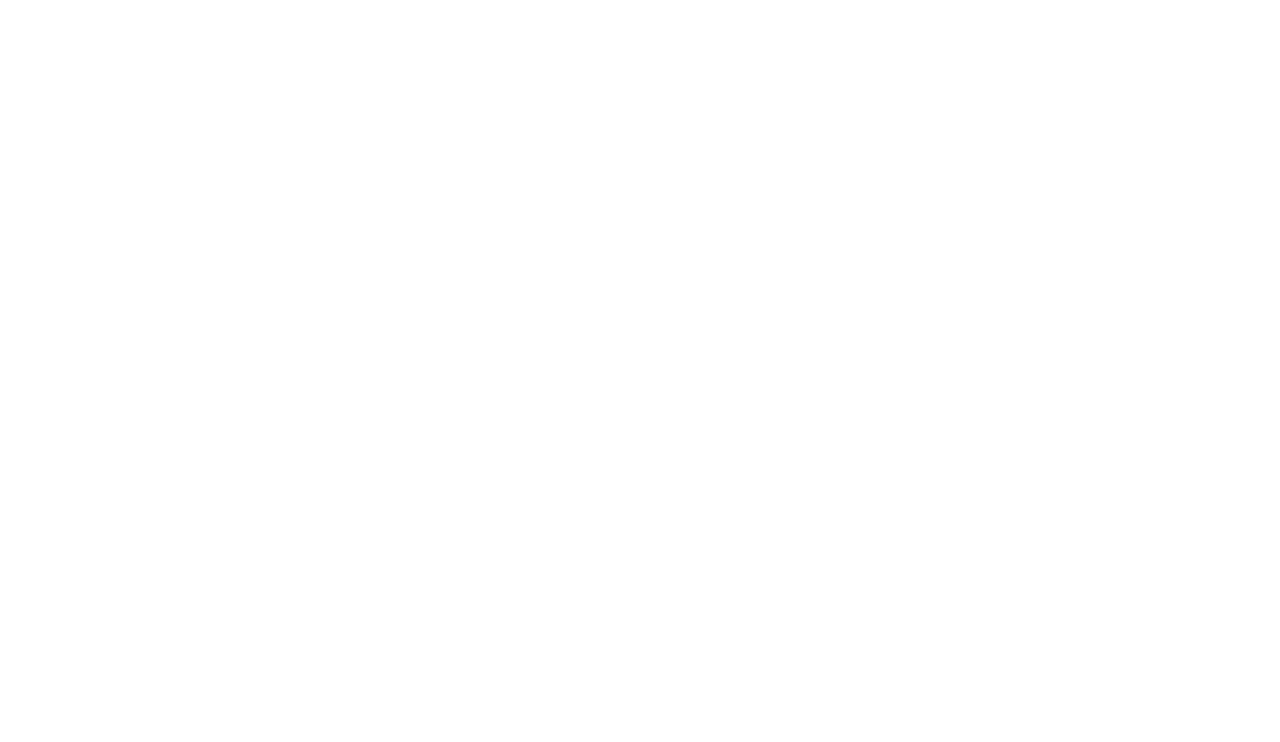
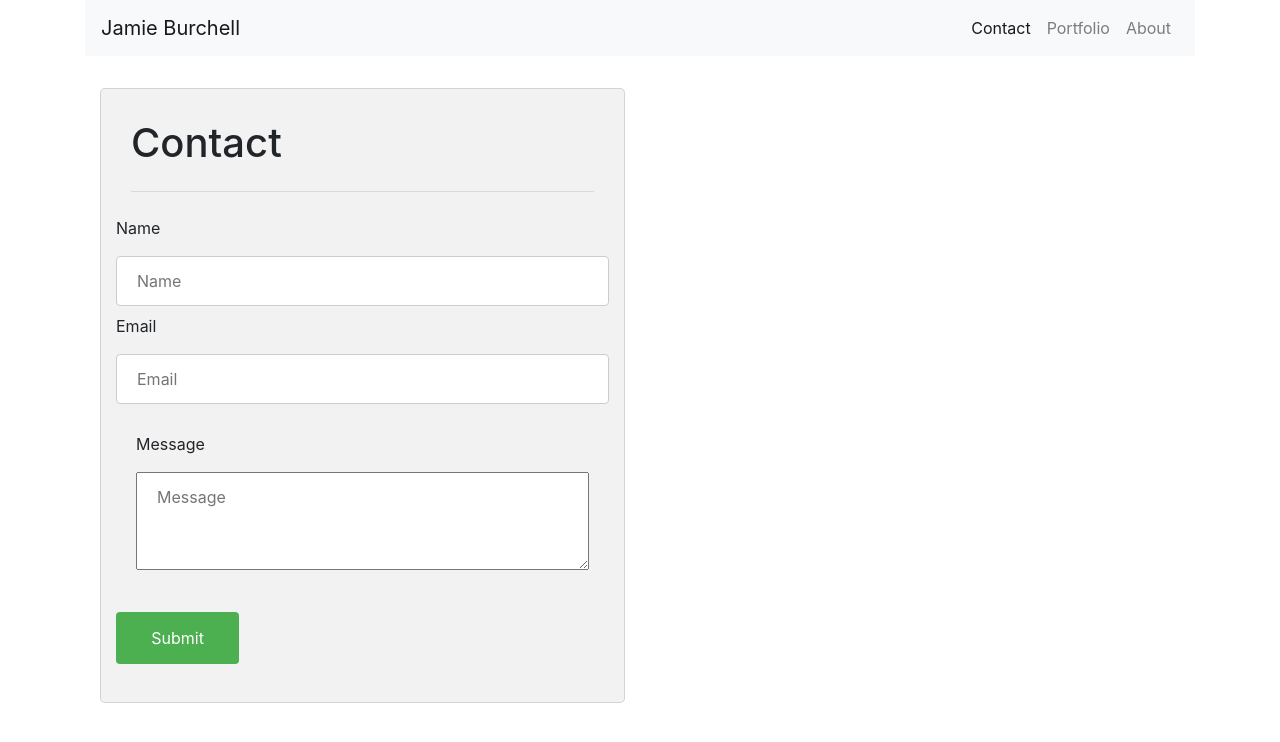
Before and after one commit to Burch531/Homework2_CSS_Bootstrap, a plain HTML site: page contact.html in a window 1280 px wide. Drawn offline with nearby package versions, Linux system fonts and the light colour scheme.

Commit message:
Contact page updated

```diff
--- a/contact.html
+++ b/contact.html
@@ -0,0 +1,109 @@
+<!DOCTYPE html>
+<html lang="en-us">
+
+<head>
+
+  <meta charset="UTF-8">
+  <title>About Me Website</title>
+
+  <!-- Bootstrap CSS -->
+  <link rel="stylesheet" type="text/css" href="reset.css">
+   <link rel="stylesheet" href="https://maxcdn.bootstrapcdn.com/bootstrap/4.0.0/css/bootstrap.min.css">
+   <link rel="stylesheet" type="text/css" href="style.css">
+
+</head>
+
+<body>
+
+ <!-- Container Div -->
+ <div class="container">
+
+    <!-- Section 1: Navbar-->
+    <nav class="navbar navbar-expand-lg navbar-light bg-light">
+
+      <!-- Our brand / logo -->
+      <a class="navbar-brand" href="#">Jamie Burchell</a>
+      <button class="navbar-toggler" type="button" data-toggle="collapse" data-target="#navbarNavDropdown" aria-controls="navbarNavDropdown" aria-expanded="false" aria-label="Toggle navigation">
+        <span class="navbar-toggler-icon"></span>
+      </button>
+
+        <!-- Collapsible button -->
+      <div class="collapse navbar-collapse" id="navbarNavDropdown">
+        <ul class="navbar-nav ml-auto">
+
+          <!-- The links of our navbar -->
+          <li class="nav-item active">
+            <a class="nav-link" href="contact.html">Contact <span class="sr-only">(current)</span></a>
+          </li>
+
+          <li class="nav-item">
+            <a class="nav-link" href="portfolio.html">Portfolio</a>
+          </li>
+
+          <li class="nav-item">
+            <a class="nav-link" href="index.html">About</a>
+            </a>
+          </li>
+
+        </ul>
+      </div>
+    </nav>
+</div>
+      <!-- a Bootstrap row with columns -->
+
+</br>
+
+        <!-- Card -->
+        <div class="container">
+        <div class="col-md-6">
+            <div class="card mt-2">
+              <div class="card-body">
+                <div class="page-header">
+                    <h1>Contact</h1>
+                    <hr class="my-4">
+                    <form action="/action_page.php"></form>
+
+
+                    <div class="row">
+                              <label for="name">Name</label>
+                              <input type="text" id="name" name="name" placeholder="Name">
+                    </div>
+
+                    <div class="row">
+                              <label for="email">Email</label>
+                              <input type="text" id="email" name="email" placeholder="Email">
+                    </div>
+
+                    <div class="row">
+
+                                <div class="message">
+                                    <label for="message">Message</label>
+                                    <textarea class="message" id="message" placeholder="Message" rows="3"></textarea>
+                                  </div>
+
+                    </div>
+
+                            <div class="row">
+                              <input type="submit" value="Submit">
+                            </form>
+                          </div>
+                    </div>
+                </div>
+              </div>
+
+            </div>
+        </div>
+        </div>
+
+
+
+
+    <!-- jQuery, javascript file for the Bootstrap's javascript file to function -->
+    <script src="https://cdnjs.cloudflare.com/ajax/libs/jquery/3.2.1/jquery.min.js"></script>
+
+    <!-- Bootstrap's javascript file that allows the dropdown menu to work  -->
+    <script src="https://maxcdn.bootstrapcdn.com/bootstrap/4.0.0/js/bootstrap.min.js"></script>
+
+</body>
+
+</html>
--- a/style.css
+++ b/style.css
@@ -1,4 +1,68 @@
-. img-thumbnail {
+.navbar-brand {
+    text: rgb(79, 79, 160);
+}
+
+/*CSS for index/about */
+
+.card-text {
+    display: inline-block;
+    }
+
+.img-thumbnail {
     border: none;
     display: inline-block;
 }
+
+p {
+    float: right;
+
+}
+
+
+
+
+
+
+
+/* CSS for Contact */
+input[type=text], select {
+    width: 100%;
+    padding: 12px 20px;
+    margin: 8px 0;
+    display: inline-block;
+    border: 1px solid #ccc;
+    border-radius: 4px;
+    box-sizing: border-box;
+  }
+
+  .message {
+    width: 100%;
+    text-align: top;
+    padding: 12px 20px;
+    margin: 8px 0;
+    display: inline-block;
+    border: none
+    border-radius: 4px;
+    box-sizing: border-box;
+  }
+
+  input[type=submit] {
+    width: 25%;
+    background-color: #4CAF50;
+    color: white;
+    padding: 14px 20px;
+    margin: 8px 0;
+    border: none;
+    border-radius: 4px;
+    cursor: pointer;
+  }
+
+  input[type=submit]:hover {
+    background-color: #4565a0;
+  }
+
+  .card  {
+    border-radius: 5px;
+    background-color: #f2f2f2;
+    padding: 10px;
+  }
```
Also changed, not shown: index.html (+24 -16 lines), portfolio.html (+8 -8 lines), pexels-francesco-ungaro-673648.jpg (added).
